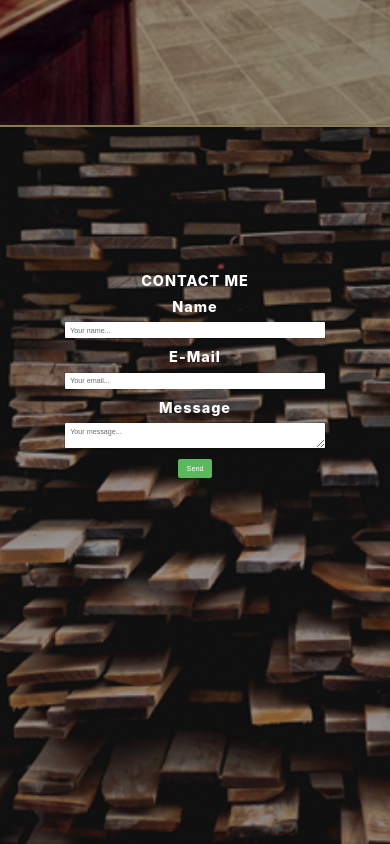
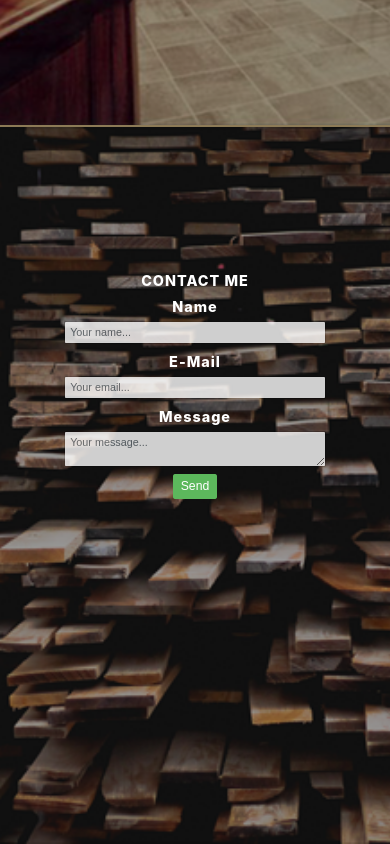
Before and after one commit to nasnyder91/Steve-Stroetzel-Website, a plain HTML site: page index.html in a window 390 px wide. Shown: the part 2152-2996 px from the top of the page. Drawn offline with Linux system fonts and the light colour scheme; a script that the page names is missing.

Commit message:
form styling

```diff
--- a/css/style.css
+++ b/css/style.css
@@ -137,6 +137,15 @@ body,html{
   width: 50%;
 }
 
+.form-control{
+  font-size: 1.8rem;
+  opacity: .8;
+}
+
+#sendBtn{
+  font-size: 2rem;
+}
+
 footer{
   position: fixed;
   bottom: 0;
@@ -234,6 +243,14 @@ input:-webkit-autofill {
   #bg4{
     background-image: url('../img/img4small.png');
   }
+
+  .form-control{
+    font-size: 1.5rem;
+  }
+
+  #sendBtn{
+    font-size: 1.7rem;
+  }
 }
 
 @media(width: 1024px) AND (height: 1366px){
@@ -291,6 +308,15 @@ input:-webkit-autofill {
   .form-group{
     margin: 0;
   }
+
+  .form-control{
+    font-size: 1.5rem;
+  }
+
+  #sendBtn{
+    font-size: 1.7rem;
+  }
+
 }
 @media(max-height: 375px){
   #titleName{
--- a/index.html
+++ b/index.html
@@ -77,7 +77,7 @@
               <textarea id='contactMessage' class='form-control' placeholder='Your message...' name='body' required></textarea>
             </div>
             <div class='form-group'>
-              <button type='submit' class='btn btn-success pull-right'>Send</button>
+              <button type='submit' id="sendBtn" class='btn btn-success pull-right'>Send</button>
             </div>
             <input type='hidden' name='_next' value='' />
           </form>
```
